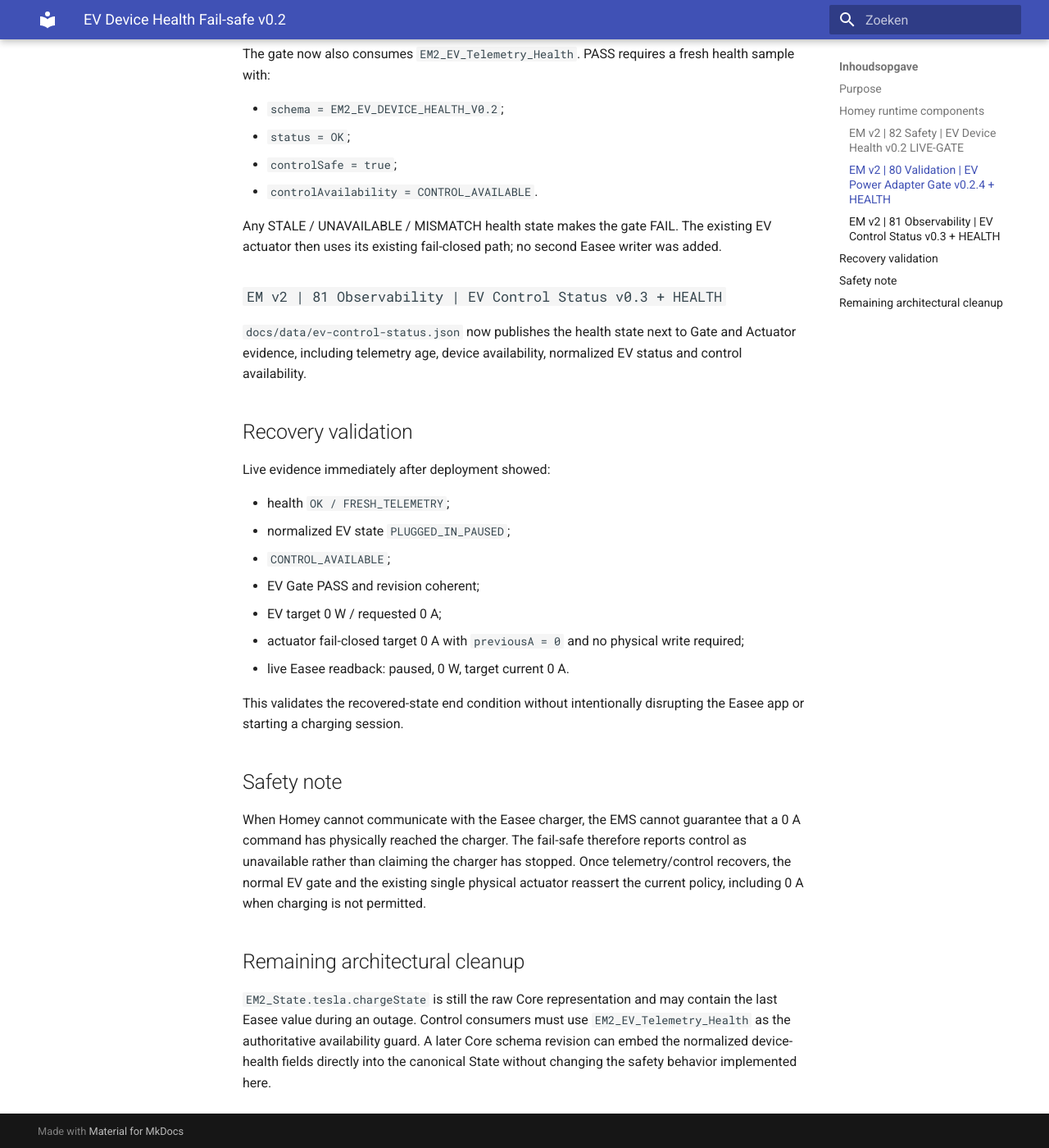
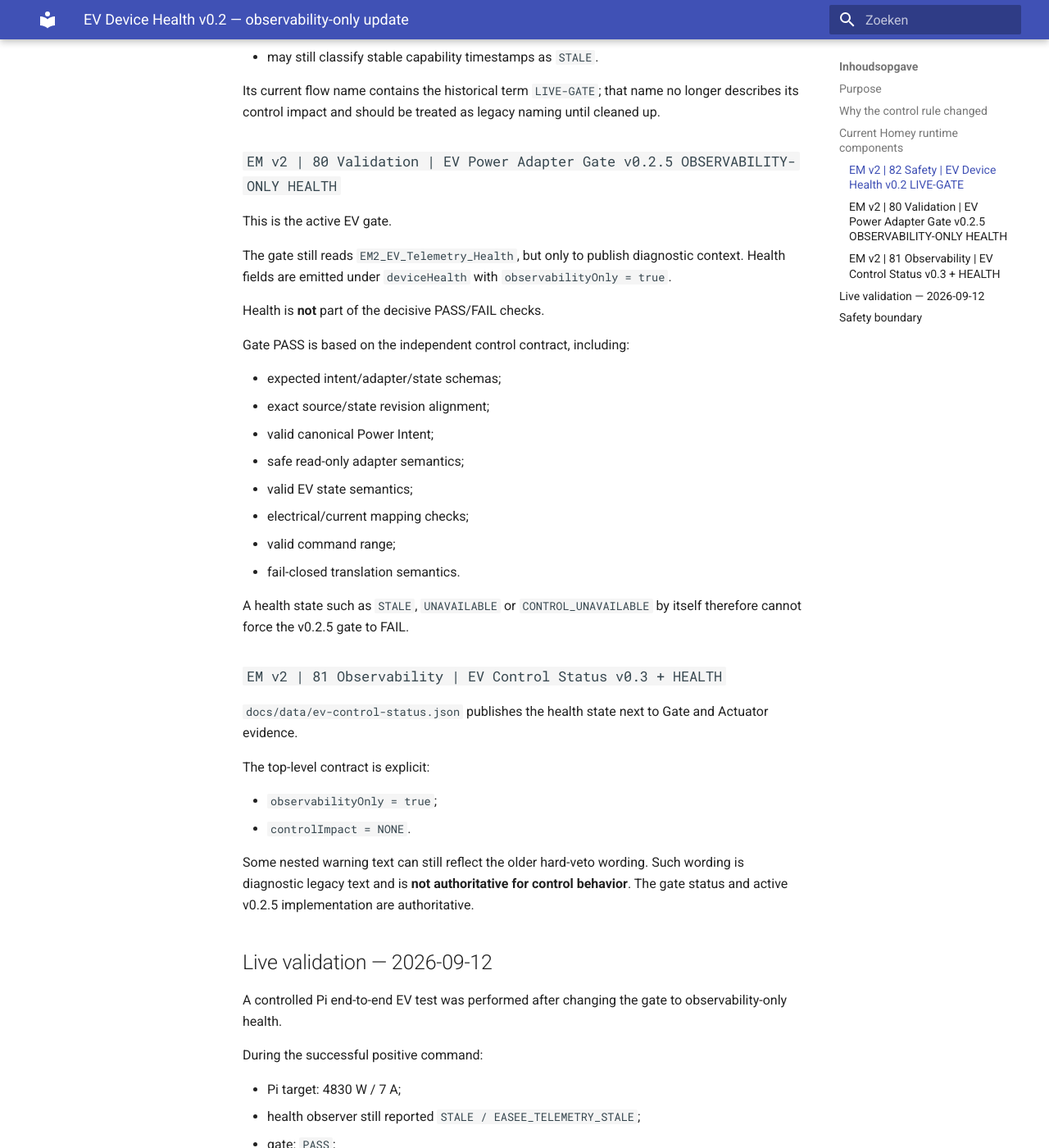
Before and after one commit to OnsKasteeltje/homey-energy-manual, an MkDocs documentation site: the page built from docs/architecture/ev-device-health-failsafe-v0.2.md, in a window 1280 px wide and 1400 px high, scrolled down 1197 px. Shown: the whole window at 82% size. Built offline with MkDocs 1.6.1 and Material for MkDocs 9.7.7, drawn with Linux system fonts in a browser that asks for light colours; some of the changed text lies outside the part shown.

Commit message:
docs: mark EV health observability-only after live validation

```diff
--- a/docs/architecture/ev-device-health-failsafe-v0.2.md
+++ b/docs/architecture/ev-device-health-failsafe-v0.2.md
@@ -1,66 +1,98 @@
-# EV Device Health Fail-safe v0.2
+# EV Device Health v0.2 — observability-only update
 
-Date: 2026-09-11
+Date: 2026-09-12
 
 ## Purpose
 
-Prevent stale or unavailable Easee/Homey telemetry from being interpreted as a trustworthy `plugged_out` / disconnected EV state.
+`EM2_EV_Telemetry_Health` remains a diagnostic signal for Easee/Homey telemetry quality, but as of 2026-09-12 it is **not a hard control veto** in the EV Adapter Gate.
 
-The control-plane rule is now:
+This document supersedes the earlier 2026-09-11 interpretation in which `CONTROL_UNAVAILABLE` from the health observer automatically blocked every positive EV command.
 
-- fresh and internally consistent Easee telemetry -> normal EV semantics and `CONTROL_AVAILABLE`;
-- unavailable device, stale telemetry, or confirmed P1/Easee contradiction -> `EV_STATUS_UNKNOWN` + `CONTROL_UNAVAILABLE`;
-- `CONTROL_UNAVAILABLE` can never pass the EV Adapter Gate for a positive charging command;
-- the existing EV actuator remains the only physical writer and fail-closes to 0 A when its gate is not PASS;
-- recovery requires fresh device health before the gate can return to PASS.
+## Why the control rule changed
 
-## Homey runtime components
+Live validation showed that the health observer can report `STALE / EASEE_TELEMETRY_STALE` when capability values have simply remained unchanged for more than five minutes, even though:
+
+- the Easee device is still reachable through Homey;
+- the charger is still controllable;
+- the canonical intent, EV adapter and EM2 state are coherent;
+- electrical and translation checks pass.
+
+Therefore the health observer was conflating **unchanged capability timestamps** with **loss of control availability**. Using that signal as a hard gate produced false-positive control vetoes.
+
+## Current Homey runtime components
 
 ### `EM v2 | 82 Safety | EV Device Health v0.2 LIVE-GATE`
 
-- enabled;
-- one targeted Easee device read per run;
-- runs every 2 minutes and on `EM2_State` change;
-- no physical writes;
-- reuses Logic variable `EM2_EV_Telemetry_Health`;
-- checks Homey device availability, newest timestamp across live Easee telemetry capabilities, and the existing P1 three-phase contradiction heuristic;
-- stale threshold: 5 minutes;
-- publishes `EV_STATUS_UNKNOWN / CONTROL_UNAVAILABLE` when unsafe;
-- emits a Homey notification only on unsafe/recovery transitions.
+The existing health observer remains enabled for diagnostics. It:
 
-### `EM v2 | 80 Validation | EV Power Adapter Gate v0.2.4 + HEALTH`
+- performs a targeted Easee device read;
+- runs periodically and on state changes;
+- performs no physical writes;
+- publishes `EM2_EV_Telemetry_Health`;
+- reports fields such as status, reason, normalized EV status, control availability and telemetry age;
+- may still classify stable capability timestamps as `STALE`.
 
-The gate now also consumes `EM2_EV_Telemetry_Health`. PASS requires a fresh health sample with:
+Its current flow name contains the historical term `LIVE-GATE`; that name no longer describes its control impact and should be treated as legacy naming until cleaned up.
 
-- `schema = EM2_EV_DEVICE_HEALTH_V0.2`;
-- `status = OK`;
-- `controlSafe = true`;
-- `controlAvailability = CONTROL_AVAILABLE`.
+### `EM v2 | 80 Validation | EV Power Adapter Gate v0.2.5 OBSERVABILITY-ONLY HEALTH`
 
-Any STALE / UNAVAILABLE / MISMATCH health state makes the gate FAIL. The existing EV actuator then uses its existing fail-closed path; no second Easee writer was added.
+This is the active EV gate.
+
+The gate still reads `EM2_EV_Telemetry_Health`, but only to publish diagnostic context. Health fields are emitted under `deviceHealth` with `observabilityOnly = true`.
+
+Health is **not** part of the decisive PASS/FAIL checks.
+
+Gate PASS is based on the independent control contract, including:
+
+- expected intent/adapter/state schemas;
+- exact source/state revision alignment;
+- valid canonical Power Intent;
+- safe read-only adapter semantics;
+- valid EV state semantics;
+- electrical/current mapping checks;
+- valid command range;
+- fail-closed translation semantics.
+
+A health state such as `STALE`, `UNAVAILABLE` or `CONTROL_UNAVAILABLE` by itself therefore cannot force the v0.2.5 gate to FAIL.
 
 ### `EM v2 | 81 Observability | EV Control Status v0.3 + HEALTH`
 
-`docs/data/ev-control-status.json` now publishes the health state next to Gate and Actuator evidence, including telemetry age, device availability, normalized EV status and control availability.
+`docs/data/ev-control-status.json` publishes the health state next to Gate and Actuator evidence.
 
-## Recovery validation
+The top-level contract is explicit:
 
-Live evidence immediately after deployment showed:
+- `observabilityOnly = true`;
+- `controlImpact = NONE`.
 
-- health `OK / FRESH_TELEMETRY`;
-- normalized EV state `PLUGGED_IN_PAUSED`;
-- `CONTROL_AVAILABLE`;
-- EV Gate PASS and revision coherent;
-- EV target 0 W / requested 0 A;
-- actuator fail-closed target 0 A with `previousA = 0` and no physical write required;
-- live Easee readback: paused, 0 W, target current 0 A.
+Some nested warning text can still reflect the older hard-veto wording. Such wording is diagnostic legacy text and is **not authoritative for control behavior**. The gate status and active v0.2.5 implementation are authoritative.
 
-This validates the recovered-state end condition without intentionally disrupting the Easee app or starting a charging session.
+## Live validation — 2026-09-12
 
-## Safety note
+A controlled Pi end-to-end EV test was performed after changing the gate to observability-only health.
 
-When Homey cannot communicate with the Easee charger, the EMS cannot guarantee that a 0 A command has physically reached the charger. The fail-safe therefore reports control as unavailable rather than claiming the charger has stopped. Once telemetry/control recovers, the normal EV gate and the existing single physical actuator reassert the current policy, including 0 A when charging is not permitted.
+During the successful positive command:
 
-## Remaining architectural cleanup
+- Pi target: 4830 W / 7 A;
+- health observer still reported `STALE / EASEE_TELEMETRY_STALE`;
+- gate: `PASS`;
+- gate health block: `observabilityOnly = true`;
+- actuator: `WRITE_OK_POST_SESSION`;
+- `physicalWritePerformed = true`;
+- Easee: `Charging`;
+- offered/target current: 7 A;
+- measured charging power: approximately 4.9 kW.
 
-`EM2_State.tesla.chargeState` is still the raw Core representation and may contain the last Easee value during an outage. Control consumers must use `EM2_EV_Telemetry_Health` as the authoritative availability guard. A later Core schema revision can embed the normalized device-health fields directly into the canonical State without changing the safety behavior implemented here.
+The later return to Pi target 0 A physically paused the charger again.
+
+Result: **the hard health veto was the blocker; removing health from decisive gate checks restored the intended Pi → Homey → Easee control path while retaining the other safety checks.**
+
+## Safety boundary
+
+This change does not make Easee health irrelevant. It changes how the signal is used.
+
+- Health remains useful for observability, troubleshooting and warning.
+- The EV gate continues to fail closed on incoherent intent/adapter/state revisions, invalid schema, invalid electrical mapping or invalid translation semantics.
+- The EV actuator remains the single physical Easee writer.
+- Invalid/stale canonical control input still fails closed to 0 A.
+
+If future health logic obtains a trustworthy transport-level or command-acknowledgement signal that distinguishes an unreachable charger from merely unchanged values, that signal may be considered for a dedicated safety interlock. The current capability-timestamp heuristic must not be treated as that signal.
```
